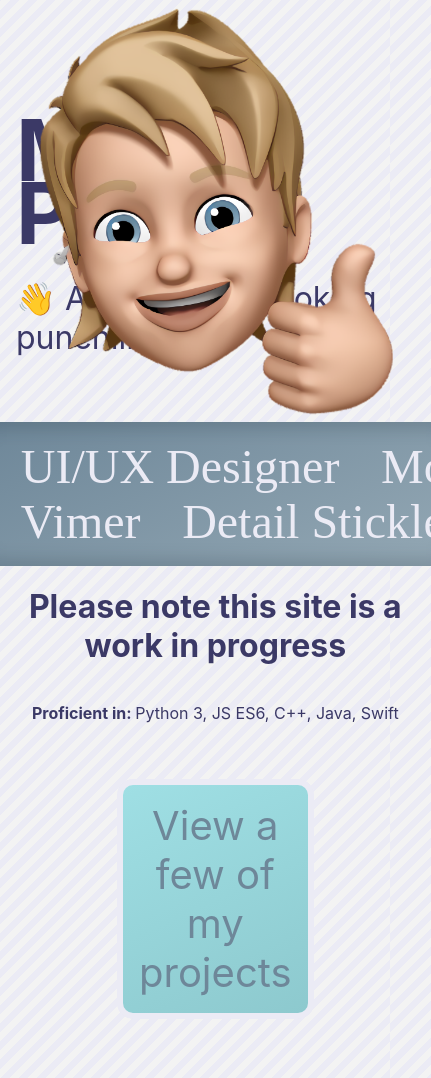
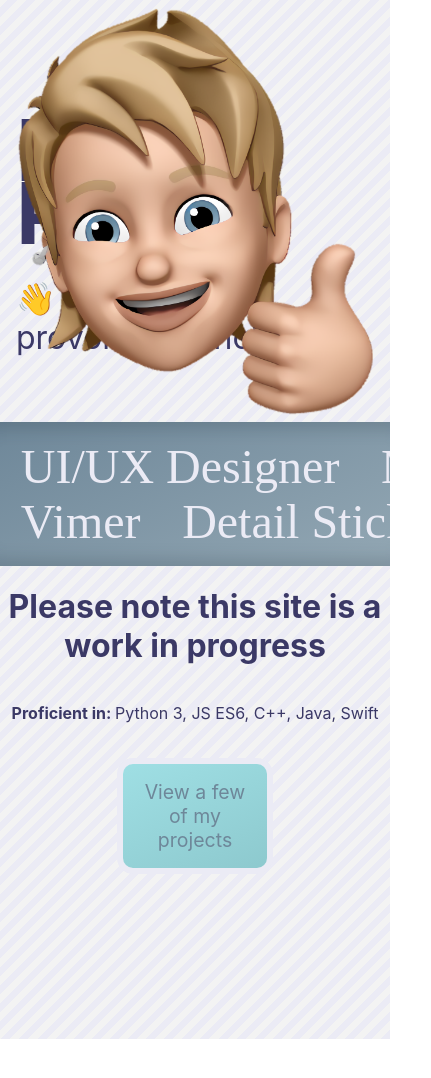
Before and after one commit to maxpetts/prtflo, a Next.js app: page / in a window 390 px wide. Shown: the top 1078 px of the page, 431 px wide, since content can reach past the window. After the commit the page ends 1039 px from the top, so only its background shows below. Built offline with nearby package versions, Linux system fonts and the light colour scheme.

Commit message:
CSS updates to fix mobile spacings - again

```diff
--- a/styles/style.css
+++ b/styles/style.css
@@ -5,9 +5,9 @@
   --bg-stripe: #ebebf5;
 }
 
-@import url("https://fonts.googleapis.com/css2?family=Courgette&family=Gochi+Hand&family=Montez&family=Niconne&display=swap");
+@import url("https://fonts.googleapis.com/css2?family=Abril+Fatface&family=Courgette&family=Fugaz+One&family=Gochi+Hand&display=swap");
 
-body:not(nav) {
+.mainContainer {
   background: repeating-linear-gradient(
     -45deg,
     var(--main-bg-colour),
@@ -16,8 +16,6 @@ body:not(nav) {
     var(--nav-colour) 0.8em
   );
   color: rgb(59, 57, 102);
-  min-height: 100vh;
-  display: grid;
 }
 
 nav {
@@ -205,7 +203,7 @@ main {
 }
 
 .button {
-  font-size: 2.5rem;
+  font-size: 5vw;
   background-color: rgb(159, 223, 228);
   background: linear-gradient(
     155deg,
@@ -309,7 +307,12 @@ main {
   }
 
   .project {
-    width: 40%;
+    margin: 0.5rem 1rem;
+    text-align: left;
+  }
+
+  .project:first-of-type {
+    margin: 0 1rem 0.5rem;
   }
 
   header {
@@ -333,7 +336,7 @@ main {
   }
 
   header > div {
-    width: 100%;
+    width: 100vw;
     height: 50vw;
     grid-column-start: 1;
     top: 3vw !important;
```
